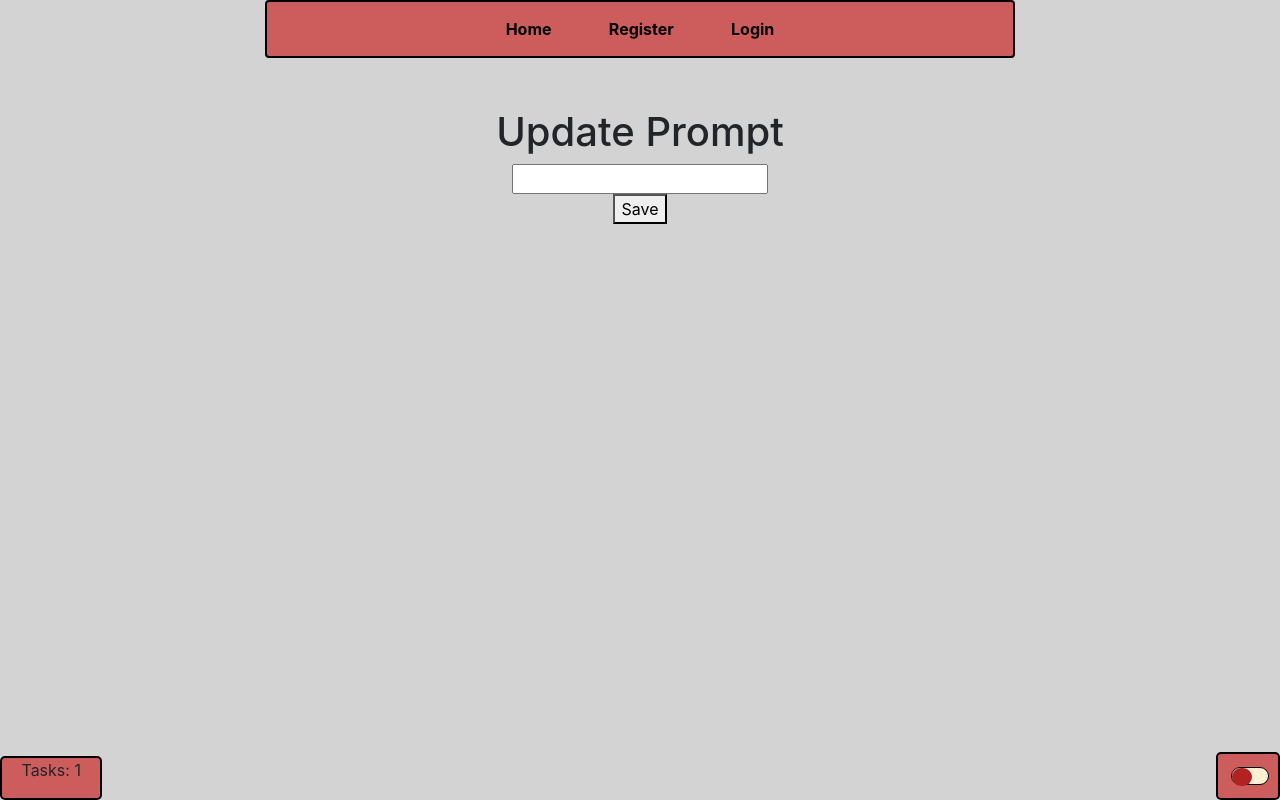
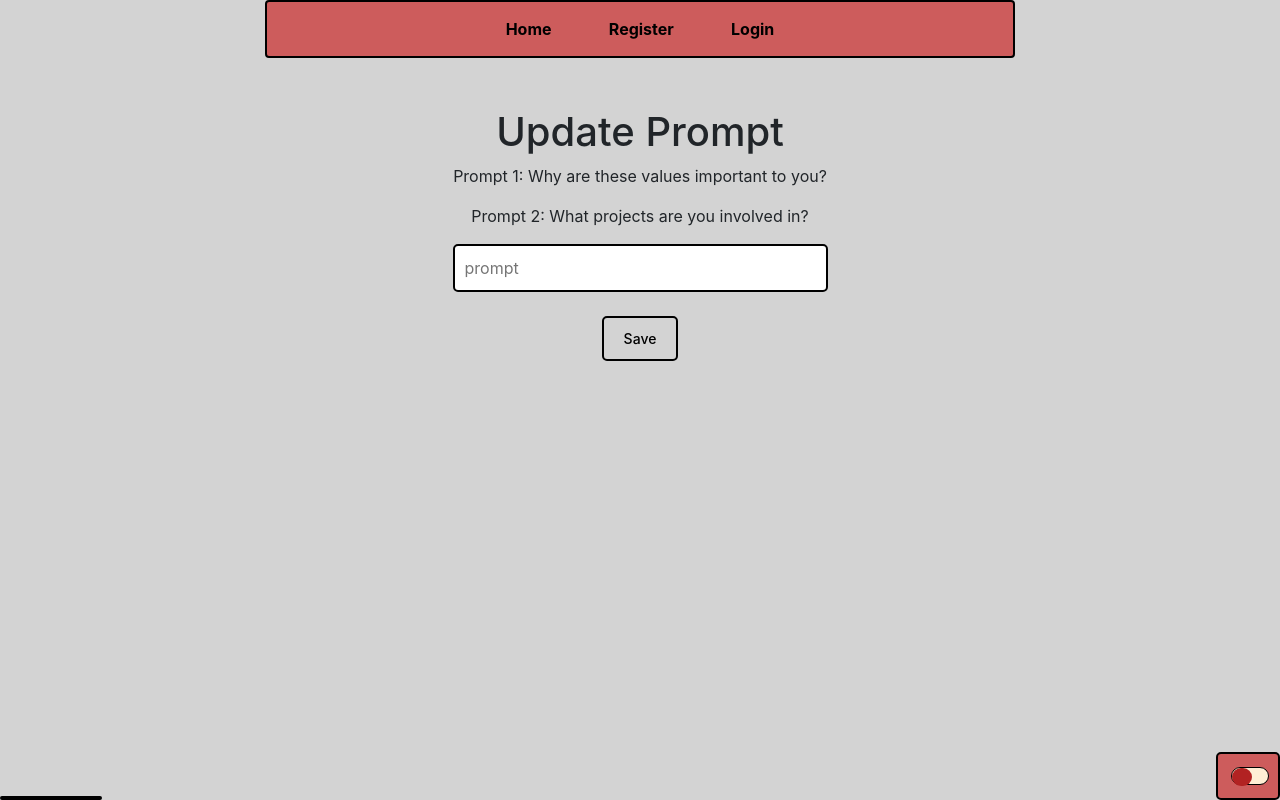
Before and after one commit to build-team-essentialism/Frontend-React, a React (Create React App) app in the folder essentialism/: page /promptedit/1 in a window 1280 px wide. Built offline with nearby package versions, Linux system fonts and the light colour scheme; no server answers.

Commit message:
working on cleaning up the app

```diff
--- a/essentialism/src/components/AccountHome.js
+++ b/essentialism/src/components/AccountHome.js
@@ -1,31 +1,3 @@
-// Create a page that then shows the list of values the person chose. Prompt the user to now choose the top 3 that are the MOST important to them. Then give students the prompt: In a few sentences, describe why the selected values are important to you. Focus on your thoughts/feelings, and don’t worry about spelling, grammar, or how well-written it is.
-
-// Page shows list of values that user picked from this list and they can pick the top 3 that are MOST important to them:
-// (List:
-    // • Athletic ability
-    // • Art and literature
-    // • Creativity, discovering, or inventing things to make a difference in the world
-    // • Independence
-    // • Kindness and generosity
-    // • Living in the moment
-    // • Membership in a social group (such as your community, racial group, or school club)
-    // • Music
-    // • My community
-    // • My moral principles
-    // • Nature and the environment
-    // • Relationships with friends and family
-    // • Sense of humor
-    // • Success in my career
-    // • Other: _________________).
-
-
-    //  === Ideas for how to implement this ===
-// Make each option an individual card similar to the todo list project we have all worked with where the person has the ability to mark the ones they align with. This will populate their account page with the ones they picked where they can then pick their top 3 and fill out the 2 prompts we give them
-    //  Page 1: Full list of values
-    //  Page 2: Condensed list of values with prompts
-    //  OR
-    //  One page that is a combination of the 2 above put into 1 form.
-
 import React, { useState, useEffect } from 'react';
 import api from '../utils/api';
 import styled from 'styled-components';
@@ -33,15 +5,20 @@ import { Link } from 'react-router-dom';
 
 const Prompts = styled.p`
     padding: 2%;
-    width: 50%;
+    width: 75%;
     margin: 0 auto;
     margin-top: 2%;
-    border: 2px solid white;
+    border: 4px solid black;
     border-radius: 5px;
+`;
+const PromptsText = styled.p`
+    display: felx;
+    flex-wrap: wrap;
 `;
 const Div = styled.div`
     display: flex;
     justify-content: center;
+    margin-bottom: 2%;
 `;
 const DeleteX = styled.p`
     margin-left: 4%;
@@ -56,6 +33,7 @@ const PromptEdit = styled.p`
 `;
 const PillarsP = styled.p`
     width: 50%;
+    text-align: left;
 `;
 
 function AccountHome() {
@@ -130,7 +108,7 @@ function AccountHome() {
 
     return (
         <div>
-            <h1>Account Home</h1>
+            <h1>My Pillars</h1>
             {pillars.map( pillar => (
                 <Div>
                     <PillarsP key={pillar.id}>
@@ -140,7 +118,8 @@ function AccountHome() {
                         X
                     </DeleteX>
                 </Div>
-            ))}
+            ))}<br />
+            <h1>My Prompts</h1>
             {prompts.map( prompt => (
                 <Div>
                     <Prompts>
--- a/essentialism/src/components/Footer.js
+++ b/essentialism/src/components/Footer.js
@@ -53,7 +53,7 @@ function Footer() {
                 </DarkToggleDiv>
             </FooterDiv>
             <TasksDiv>
-                <p>Tasks: {tasks.length}</p>
+                {signedIn && <p>Tasks: {tasks.length}</p>}
             </TasksDiv>
         </>
     );
--- a/essentialism/src/components/PromptEdits.js
+++ b/essentialism/src/components/PromptEdits.js
@@ -1,5 +1,30 @@
 import React, { useState, useEffect } from 'react';
 import api from '../utils/api';
+import styled from 'styled-components';
+
+const Input = styled.input`
+    display: block;
+    padding: 10px;
+	width: 50%;
+	margin-bottom: 10px;
+	outline: none;
+	border-radius: 5px;
+    border: 2px solid black;
+    margin: 0 auto;
+`;
+const Button = styled.button`
+    background: lightgrey;
+    border: 2px solid black;
+    border-radius: 5px;
+    padding: 10px 20px;
+    cursor: pointer;
+    font-size: 14px;
+    font-weight: 500;
+    &:hover {
+        background-color: khaki;
+        color: black;
+    }
+`;
 
 function PromptEdits(props) {
     const [prompt, setPrompt] = useState({
@@ -40,14 +65,17 @@ function PromptEdits(props) {
     return (
         <>
             <h1>Update Prompt</h1>
+            <p>Prompt 1: Why are these values important to you?</p>
+            <p>Prompt 2: What projects are you involved in?</p>
             <form onSubmit={handleSubmit}>
-                <input
+                <Input
                     type='textarea'
                     name='prompt'
+                    placeholder='prompt'
                     value={prompt.prompt}
                     onChange={handleChange}
                 /><br />
-                <button type='submit'>Save</button>
+                <Button type='submit'>Save</Button>
             </form>
         </>
     );
```
